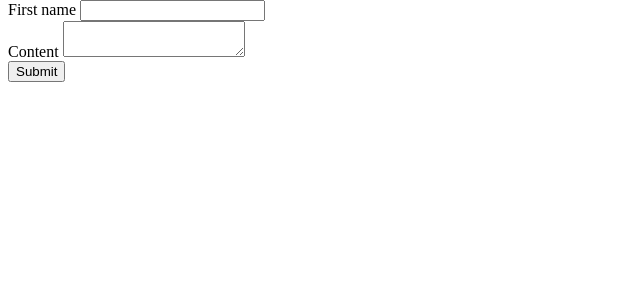
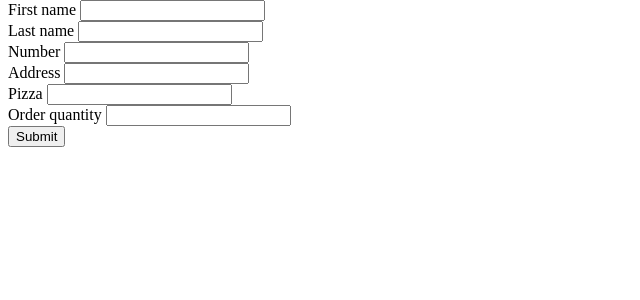
Before and after one commit to JonathanVaughan/project, a Flask app: template application/templates/order.html in a window 1280 px wide. Shown: the part 26-326 px from the top of the page, without its empty margins (0-640 px from the left). Run offline with Flask 2, Linux system fonts and the light colour scheme; the template is opened without the code that fills it: most values are stand-ins (such as "Sample title", 1, 10 or a date in 2020); form fields are guessed from the names that the template uses.

Commit message:
current project

```diff
--- a/application/forms.py
+++ b/application/forms.py
@@ -1,45 +1,51 @@
 from flask_wtf import FlaskForm
-from wtforms import StringField, SubmitField, BooleanField
-from wtforms.validators import DataRequired, Length, Length, EqualTo, ValidationError
+from wtforms import StringField, SubmitField, BooleanField, validators
+
 
 class OrderForm(FlaskForm):
-	first_name = StringField('First Name',
-                validators=[
-                        DataRequired(),
-                        Length(min=2, max=30)
-                ])
-	last_name = StringField('Last Name',
-		validators=[
-                        DataRequired(),
-                        Length(min=3, max=30)
-                ])
-	number = StringField('Phone no.',
-		validators=[
-			DataRequired(),
-			Length(min=5, max=20)
-		])
-	address = StringField('Address',
-                validators=[
-                        DataRequired(),
-                        Length(min=5, max=140)
-		])
-	pizza = StringField('Pizza',
-                validators=[
-                        DataRequired(),
-                        Length(min=5, max=140)
-		])
-	quantity = StringField('Quantity',
-		StringField=[
-			DataRequired()
-		])
+        first_name = StringField('First Name', [validators.DataRequired()], [validators.Length(min=2, max=30)])
+        last_name = StringField('Last Name', [validators.DataRequired()], [validators.Length(min=2, max=30)])
+        number = StringField('Phone no.', [validators.DataRequired()], [validators.Length(min=2, max=30)])
+        address = StringField('Address', [validators.DataRequired()], [validators.Length(min=2, max=30)])
+        pizza = StringField('Pizza', [validators.DataRequired()], [validators.Length(min=2, max=30)])
+        order_quantity = StringField('Quantity', [validators.DataRequired()], [validators.Length(min=2, max=30)])
+        submit = SubmitField("Place Order")
+	# last_name = StringField('Last Name',
+	# 	validators=[
+        #                 DataRequired(),
+        #                 Length(min=3, max=30)
+        #         ])
+	# number = StringField('Phone no.',
+	# 	validators=[
+	# 		DataRequired(),
+	# 		Length(min=5, max=20)
+	# 	])
+	# address = StringField('Address',
+        #         validators=[
+        #                 DataRequired(),
+        #                 Length(min=5, max=140)
+	# 	])
+	# pizza = StringField('Pizza',
+        #         validators=[
+        #                 DataRequired(),
+        #                 Length(min=5, max=140)
+	# 	])
+	# quantity = StringField('Quantity',
+	# 	StringField=[
+	# 		DataRequired()
+	# 	])
 
 class StockForm(FlaskForm):
-	pizza = StringField('Pizza',
-                validators=[
-                        DataRequired(),
-                        Length(min=5, max=140)
-                ])
-	quantity = StringField('Quantity',
-		 validators=[
-                        DataRequired()
-                ])
+        pizzaid = StringField('Pizza', [validators.DataRequired()], [validators.Length(min=2, max=30)])
+        stock_quantity = StringField('Quantity', [validators.DataRequired()], [validators.Length(min=2, max=30)])
+        submit = SubmitField('Add')
+        #pizzaid = StringField('Pizza',
+         #       validators=[
+          #              DataRequired(),
+           #             Length(min=5, max=140)
+            #    ])
+	#stock_quantity = StringField('Quantity',
+#		 validators=[
+#                        DataRequired()
+#                ])
+#        submitf = SubmitField('Add Stock')
--- a/application/models.py
+++ b/application/models.py
@@ -8,12 +8,11 @@ class Orders(db.Model):
 	number = db.Column(db.String(30), nullable=False)
 	address = db.Column(db.String(100), nullable=False)
 	pizzaid = db.Column(db.Integer, db.ForeignKey('stock.pizzaid')) # should this be stock
-	quantity = db.Column(db.Integer, nullable=False) ####### integer
+	order_quantity = db.Column(db.Integer, nullable=False) ####### integer
 	price = db.Column(db.Integer, nullable=False) ######## times by price per pizza
 
 class Stock(db.Model):
 	pizzaid = db.Column(db.Integer, primary_key=True)
-	pizza = db.Column(db.String(100), nullable=False, unique=True)####unique?
-	quantity = db.Column(db.Integer, nullable=False) ###########)
+	stock_quantity = db.Column(db.Integer, nullable=False) ###########)
 	priceperpizza = db.Column(db.Integer, nullable=False)
 	orders = db.relationship('Orders', backref='pizza', lazy=True)
--- a/application/templates/layout.html
+++ b/application/templates/layout.html
@@ -1,5 +1,8 @@
-<html>
+<!DOCTYPE html>
+<html lang="en">
 	<head>
+		<meta charset="utf-8">
+        <meta name="viewport" content="width=device-width, initial-scale=1">
 		<title>{{ title }}</title>
 	</head>
 	<body>
--- a/application/templates/order.html
+++ b/application/templates/order.html
@@ -1,7 +1,7 @@
 {% extends "layout.html" %}
 {% block body_content %}
 <div class='form'>
-	<form method='POST' action=''>
+	<form id="order_form" method='POST' action='/orders'>
 	{{ form.hidden_tag() }}
         {{ form.first_name.label }}
         {{ form.first_name }}
@@ -11,12 +11,48 @@
 		{% endfor %}
 	{% endif %}
         <br>
-        {{ form.content.label }}
-        {{ form.content }}
-
+        {{ form.last_name.label }}
+        {{ form.last_name }}
+	{% if form.first_name.errors %}
+		{% for error in form.last_name.errors %}
+		{{ error }}
+		{% endfor %}
+	{% endif %}
         <br>
-        {{ form.submit }}
-        </form>
+        {{ form.number.label }}
+        {{ form.number }}
+	{% if form.first_name.errors %}
+		{% for error in form.number.errors %}
+		{{ error }}
+		{% endfor %}
+	{% endif %}
+        <br>
+        {{ form.address.label }}
+        {{ form.address }}
+	{% if form.address.errors %}
+		{% for error in form.number.errors %}
+		{{ error }}
+		{% endfor %}
+        {% endif %}
+        <br>
+        {{ form.pizza.label }}
+        {{ form.pizza }}
+	{% if form.pizza.errors %}
+		{% for error in form.pizza.errors %}
+		{{ error }}
+		{% endfor %}
+        {% endif %}
+        <br>
+        {{ form.order_quantity.label }}
+        {{ form.order_quantity }}
+	{% if form.order_quantity.errors %}
+		{% for error in form.order_quantity.errors %}
+		{{ error }}
+		{% endfor %}
+        {% endif %}
+		<br>
+		{{ form.submit }}
+    </form>
 </div>
 
 
```
Also changed, not shown: application/routes.py (+17 -14 lines), application/templates/stock.html (+11 -7 lines). Lines whose indentation alone changed are shown as unchanged.
